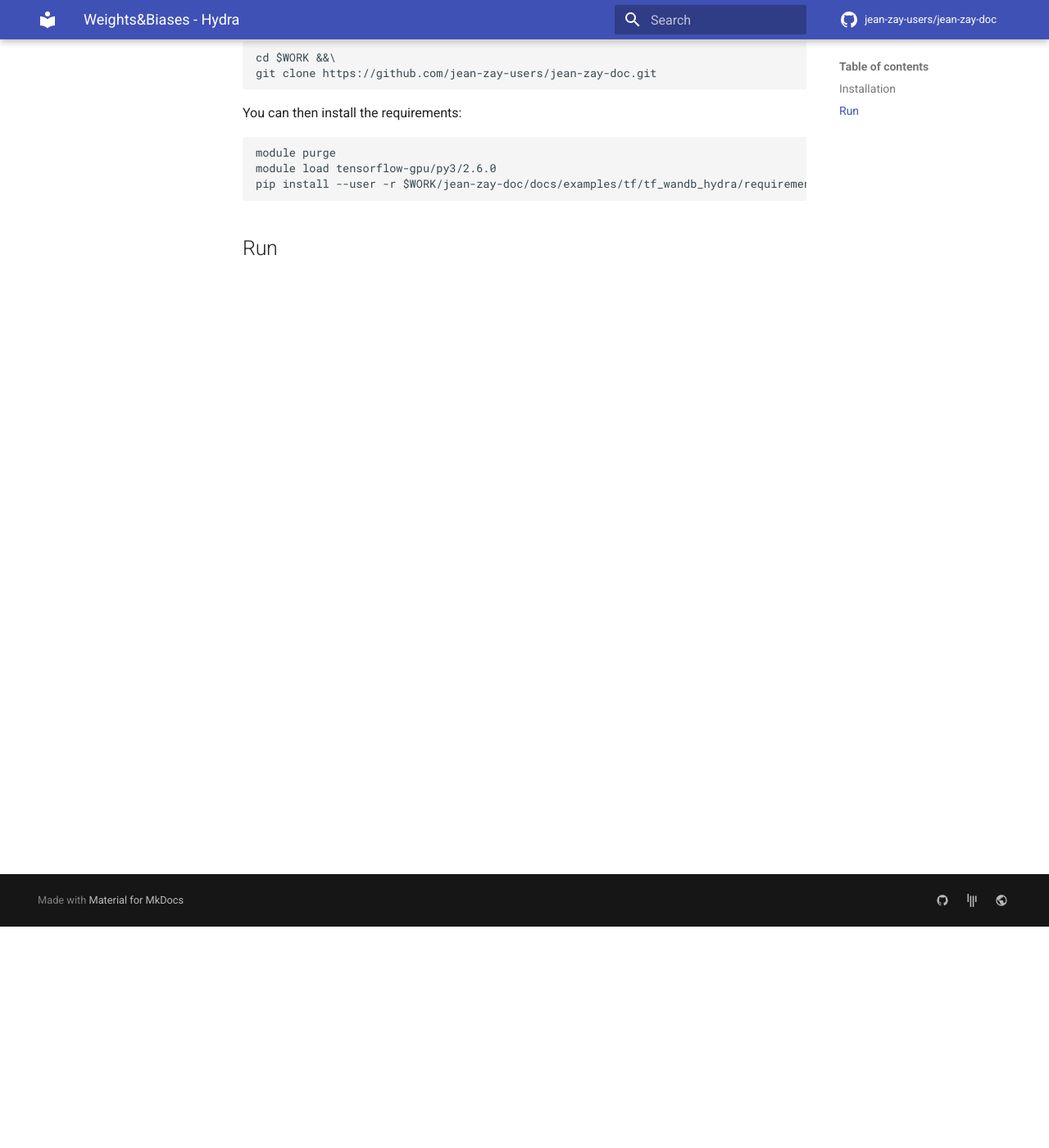
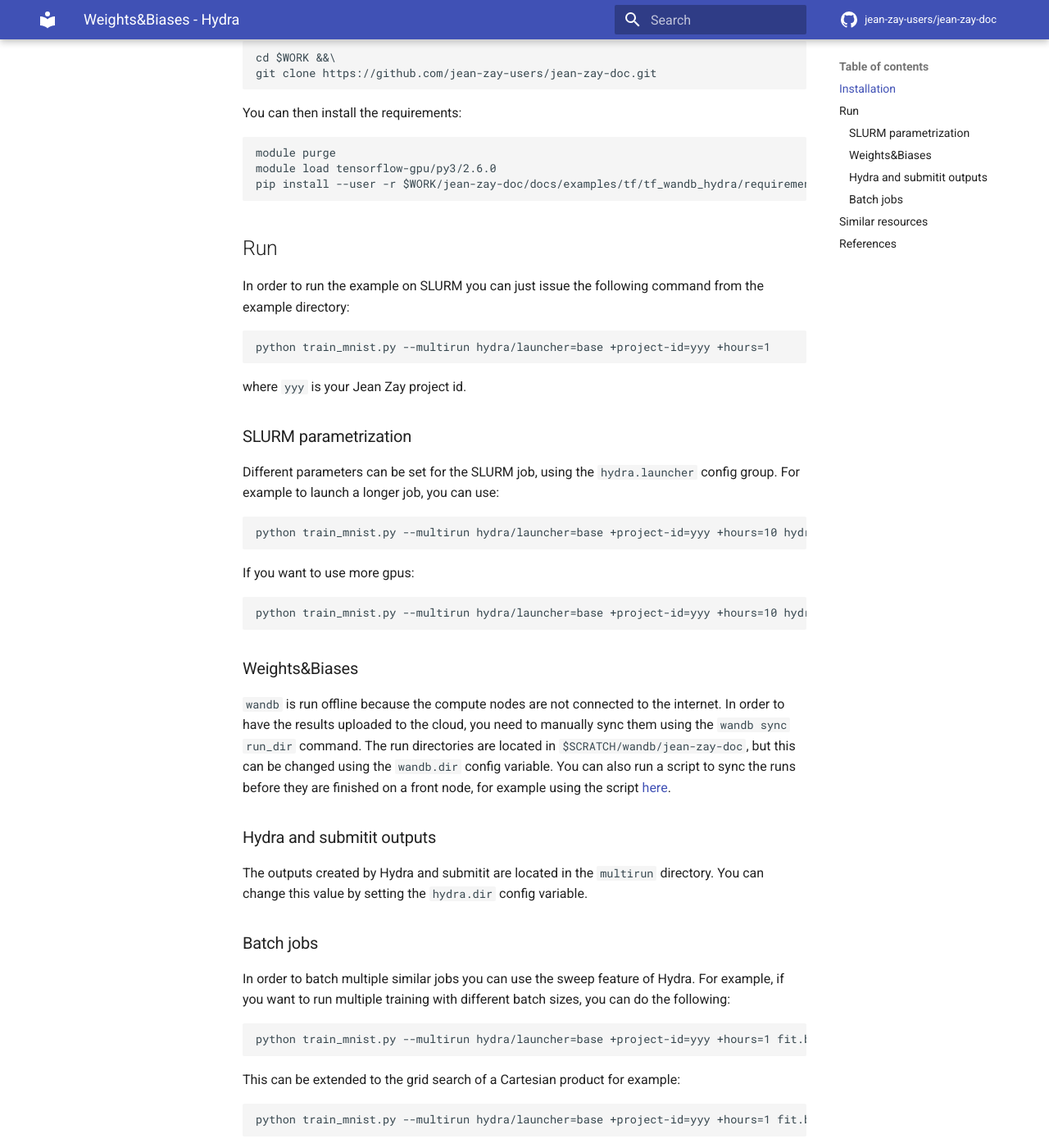
Before and after one commit to jean-zay-users/jean-zay-doc, an MkDocs documentation site: the page built from docs/examples/tf/tf_wandb_hydra/README.md, in a window 1280 px wide and 1400 px high, scrolled down 270 px. Shown: the whole window at 82% size. Built offline with MkDocs 1.6.1 and Material for MkDocs 9.7.7, drawn with Linux system fonts in a browser that asks for light colours; comment, search, counter and statistics services are not loaded; some of the changed text lies outside the part shown.

Commit message:
expanded readme for the example

````diff
--- a/docs/examples/tf/tf_wandb_hydra/README.md
+++ b/docs/examples/tf/tf_wandb_hydra/README.md
@@ -17,3 +17,59 @@
 ```
 
 ## Run
+In order to run the example on SLURM you can just issue the following command from the example directory:
+```
+python train_mnist.py --multirun hydra/launcher=base +project-id=yyy +hours=1
+```
+where `yyy` is your Jean Zay project id.
+
+### SLURM parametrization
+Different parameters can be set for the SLURM job, using the `hydra.launcher` config group.
+For example to launch a longer job, you can use:
+```
+python train_mnist.py --multirun hydra/launcher=base +project-id=yyy +hours=10 hydra.launcher.qos=qos_gpu-t3
+```
+
+If you want to use more gpus:
+```
+python train_mnist.py --multirun hydra/launcher=base +project-id=yyy +hours=10 hydra.launcher.qos=qos_gpu-t3 hydra.launcher.gpus_per_node=4
+```
+
+### Weights&Biases
+`wandb` is run offline because the compute nodes are not connected to the internet.
+In order to have the results uploaded to the cloud, you need to manually sync them using the `wandb sync run_dir` command.
+The run directories are located in `$SCRATCH/wandb/jean-zay-doc`, but this can be changed using the `wandb.dir` config variable.
+You can also run a script to sync the runs before they are finished on a front node, for example using the script [here](https://github.com/zaccharieramzi/submission-scripts/blob/master/jean_zay/syncall_wandb.sh).
+
+### Hydra and submitit outputs
+The outputs created by Hydra and submitit are located in the `multirun` directory.
+You can change this value by setting the `hydra.dir` config variable.
+
+### Batch jobs
+In order to batch multiple similar jobs you can use the sweep feature of Hydra.
+For example, if you want to run multiple training with different batch sizes, you can do the following:
+```
+python train_mnist.py --multirun hydra/launcher=base +project-id=yyy +hours=1 fit.batch_size=32,64,128
+```
+
+This can be extended to the grid search of a Cartesian product for example:
+```
+python train_mnist.py --multirun hydra/launcher=base +project-id=yyy +hours=1 fit.batch_size=32,64,128 compile.optimizer=rmsprop,adam
+```
+
+## Similar resources
+
+- [slurm-hydra-submitit](https://github.com/RaphaelMeudec/slurm-hydra-submitit) presents a similar concept in a more general case for any SLURM cluster, without W&B. In particular, it specifies [how to run specific parameters combinations grid search](https://github.com/RaphaelMeudec/slurm-hydra-submitit#specific-parameters-combinations).
+- [submission-scripts](https://github.com/zaccharieramzi/submission-scripts/tree/master/jean_zay/hydra_config) includes a packaged hydra submitit launcher config for the Jean Zay cluster. In particular this means that instead of having to copy over the launcher configuration, you can install this package (`pip install --user submission-scripts`), and use the launcher as follows (`-m` is equivalent to `--multirun`):
+```
+python train_mnist.py -m hydra/launcher=base\
+ 'hydra.searchpath=[pkg://jean_zay/hydra_config]'\
+  +hours=1 additional_parameters.account=yyy@gpu +project=project_name
+```
+
+
+## References
+- Weights&Biases: https://wandb.ai/site
+- Hydra: https://hydra.cc/
+- Submitit: https://github.com/facebookincubator/submitit
+- Hydra submitit launcher: https://hydra.cc/docs/plugins/submitit_launcher/
````
